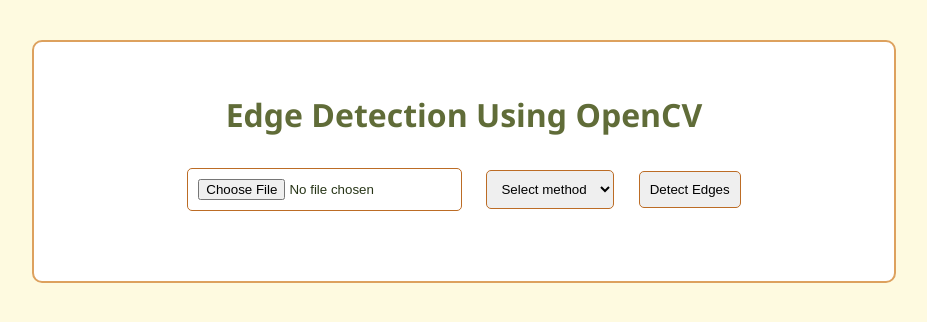
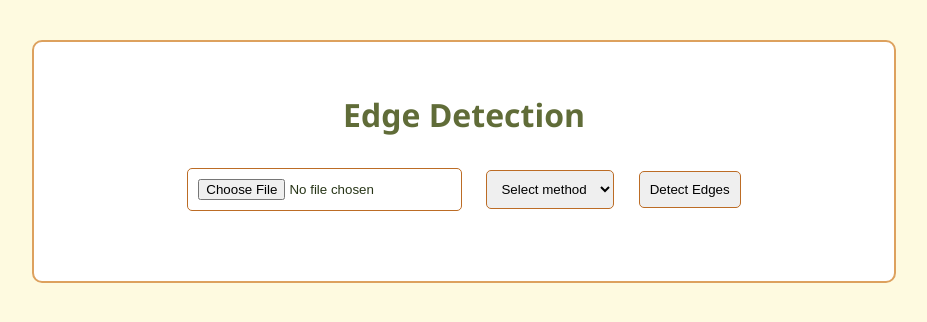
Before and after one commit to arpitakulkarnii09/edge-detection-dip, a Flask app: page / in a window 1280 px wide. Shown: the top 322 px of the page, without its empty margins (176-1103 px from the left). Run offline with Flask 3, Linux system fonts and the light colour scheme.

Commit message:
updated index.html

```diff
--- a/templates/index.html
+++ b/templates/index.html
@@ -51,7 +51,7 @@
 </head>
 <body>
     <div class="container">
-        <h1>Edge Detection Using OpenCV</h1>
+        <h1>Edge Detection</h1>
         <form method="POST" enctype="multipart/form-data">
             <input type="file" name="image" accept="image/*">
             <select name="method" required>
```
